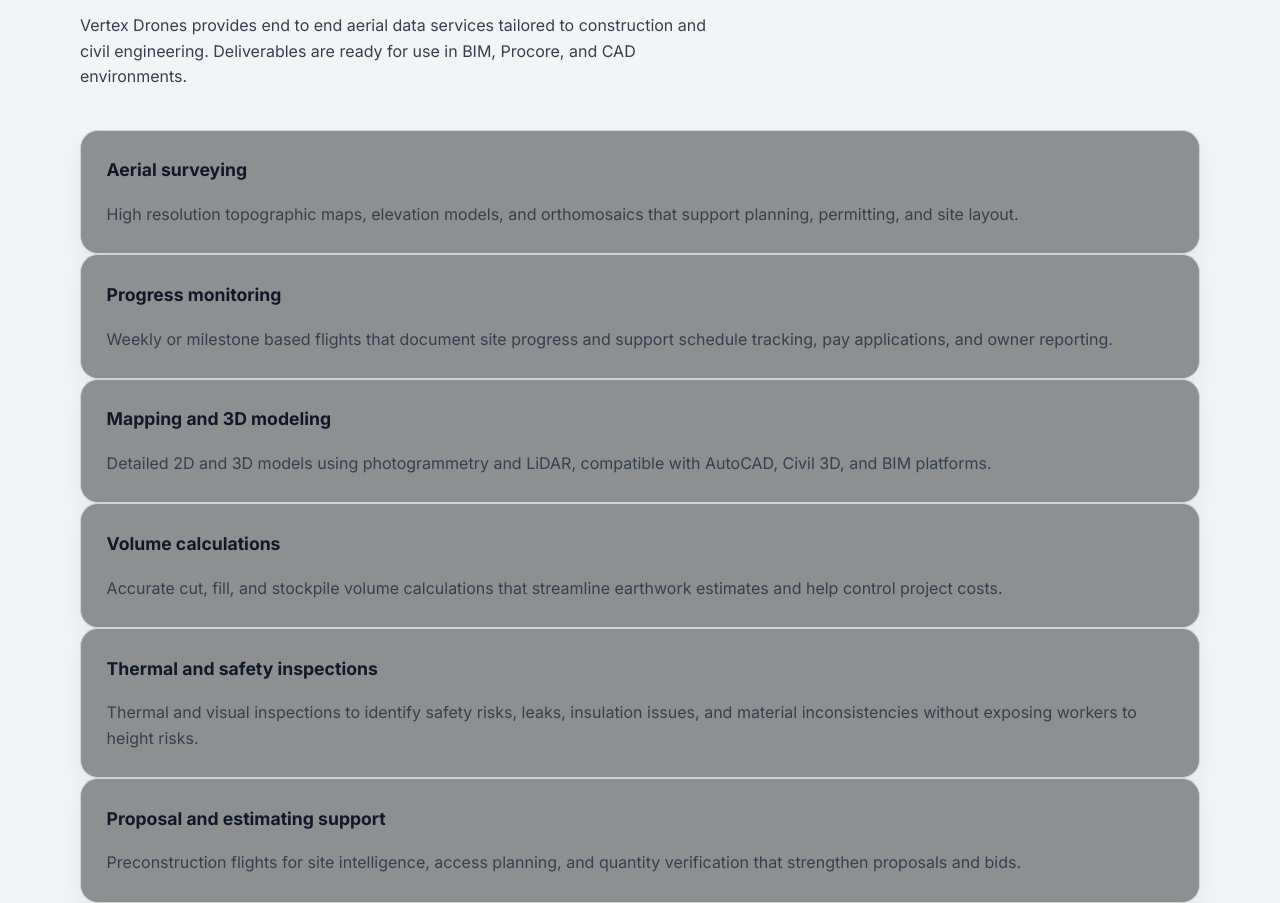
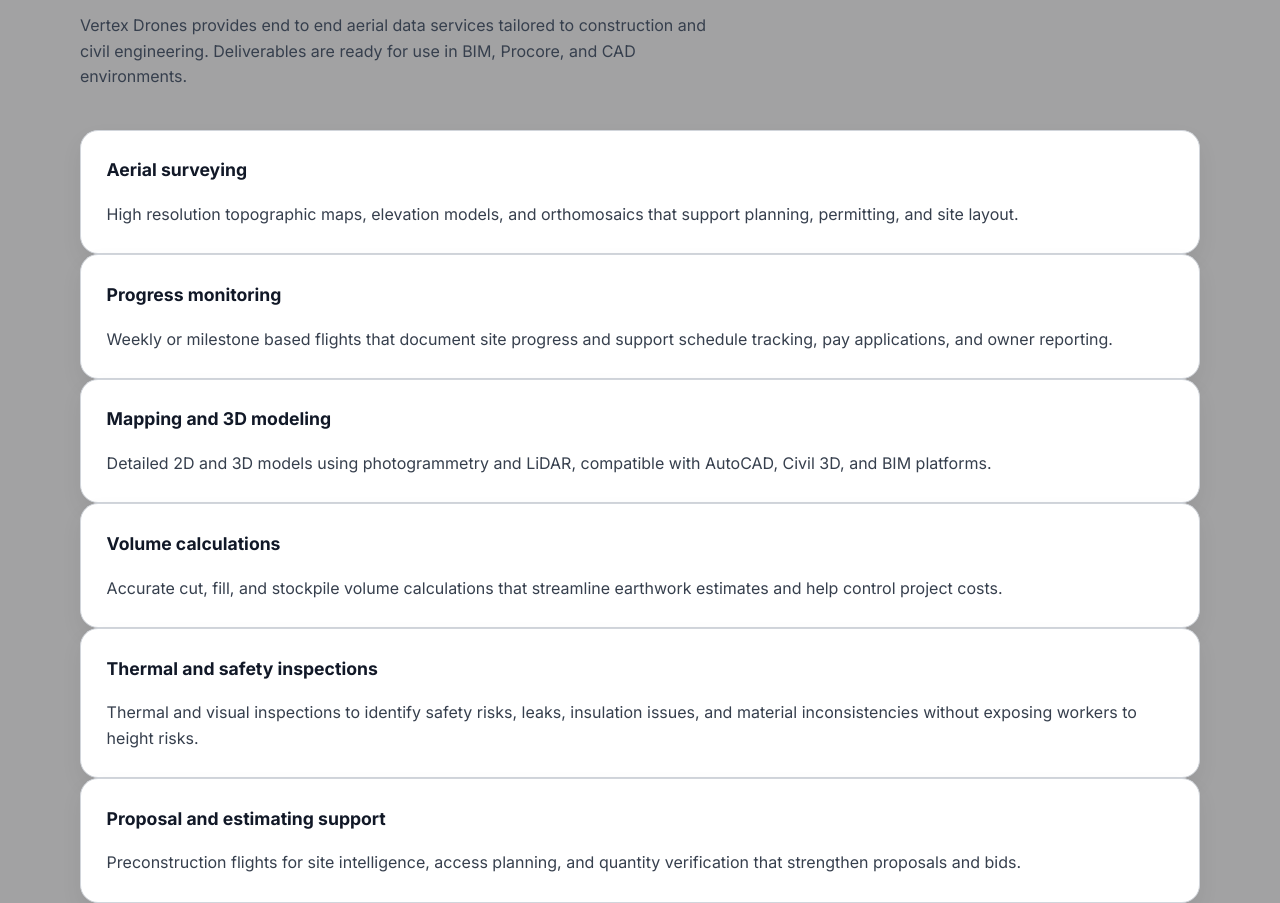
Before and after one commit to AlejandroBiondo/VertexDrones.github.io, a plain HTML site: page index.html in a window 1280 px wide. Shown: the part 1601-2504 px from the top of the page. Drawn offline with Linux system fonts and the light colour scheme.

Commit message:
Update styles.css

```diff
--- a/styles.css
+++ b/styles.css
@@ -9,9 +9,9 @@
 }
 
 :root {
-  --bg: #f3f4f6;                 /* main background */
+  --bg: #a2a2a3;                 /* main background */
   --bg-alt: #a3a5a8;             /* header / section backgrounds */
-  --card: #8d8f91;               /* card backgrounds */
+  --card: #ffffff;               /* card backgrounds */
   --accent: #2563eb;             /* blue accent */
   --accent-soft: rgba(37, 99, 235, 0.15);
   --text: #111827;               /* dark readable text */
```
